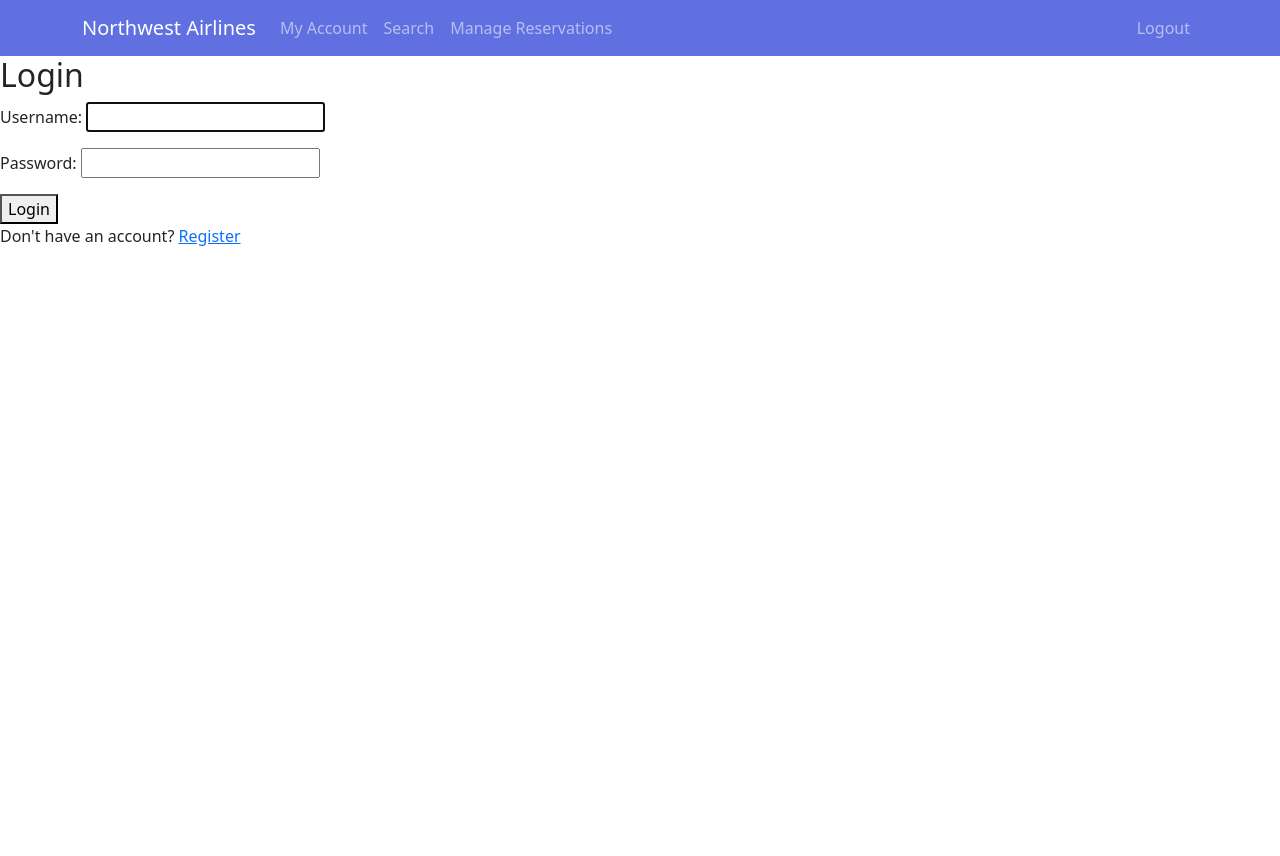
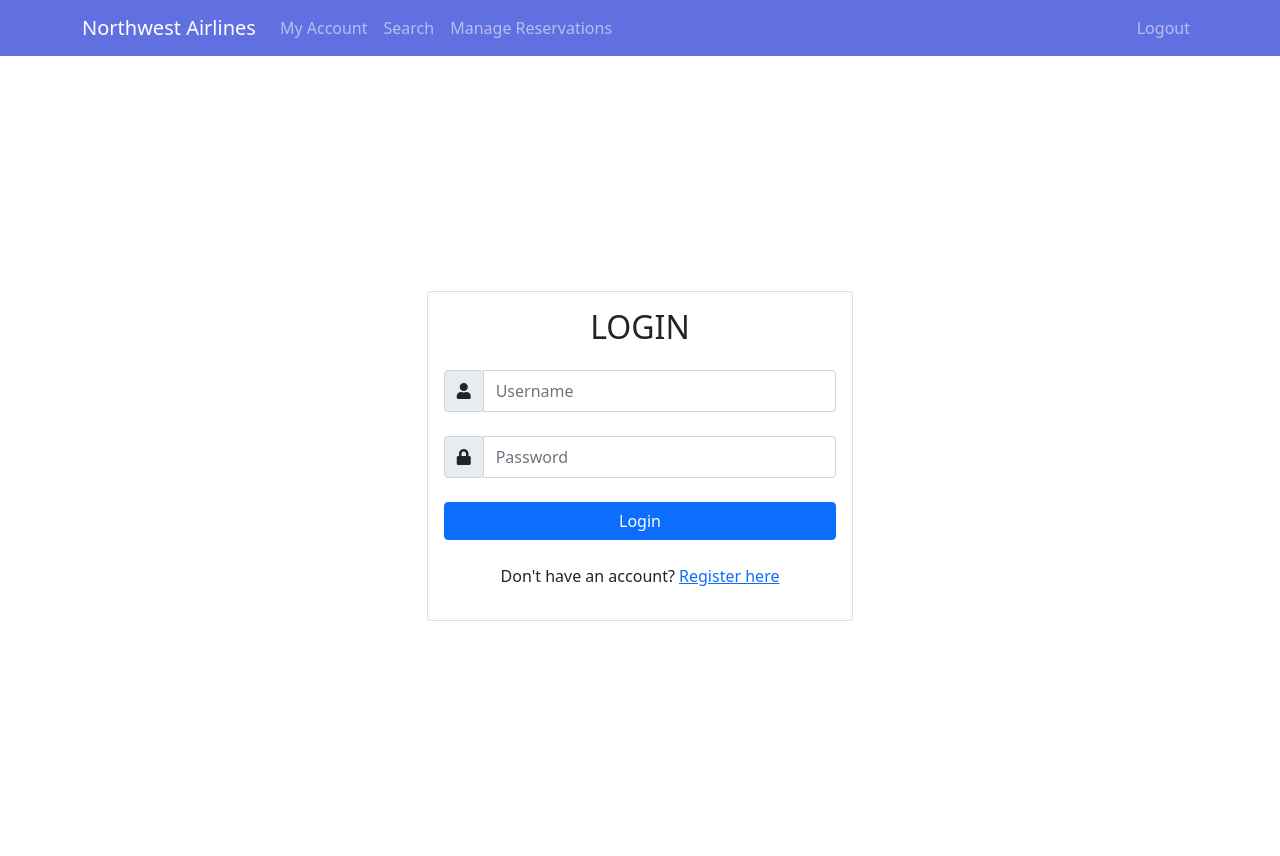
Before and after one commit to mei-sean/Northwest, a Django app: page /northwest/login/ in a window 1280 px wide. Before the commit the page ends 246 px from the top, so only its background shows below. Run offline with Django 4.2, Linux system fonts and the light colour scheme; some libraries are stand-ins or nearby versions.

Commit message:
Registration and Login page format
Formatted registration and login page, login page has issue with displaying errors so if incorrect input is entered error simply states: Incorrect user name or password

```diff
--- a/reservations/forms.py
+++ b/reservations/forms.py
@@ -1,6 +1,8 @@
 from django import forms
 from django.contrib.auth.forms import UserCreationForm
 from django.contrib.auth.models import User
+from django.contrib.auth.forms import AuthenticationForm
+
 
 class BootstrapUserCreationForm(UserCreationForm):
     username = forms.CharField(max_length=30, required=True, widget=forms.TextInput(attrs={'class': 'form-control'}))
@@ -11,3 +13,7 @@ class BootstrapUserCreationForm(UserCreationForm):
     class Meta:
         model = User
         fields = ('username', 'email', 'password1', 'password2')
+
+class BootstrapAuthenticationForm(AuthenticationForm):
+    username = forms.CharField(max_length=30, required=True, widget=forms.TextInput(attrs={'class': 'form-control'}))
+    password = forms.CharField(label="Password", widget=forms.PasswordInput(attrs={'class': 'form-control'}))
--- a/reservations/templates/base.html
+++ b/reservations/templates/base.html
@@ -9,6 +9,8 @@
       href="https://cdn.jsdelivr.net/npm/bootstrap@5.1.3/dist/css/bootstrap.min.css"
       rel="stylesheet"
     />
+    <!--Add Awesome Fonts-->
+    <link rel="stylesheet" href="https://use.fontawesome.com/releases/v5.0.8/css/all.css">
     <!-- Navbar color -->
     <style>
       .navbar-custom {
--- a/reservations/templates/reservations/login.html
+++ b/reservations/templates/reservations/login.html
@@ -1,8 +1,41 @@
-{% extends "base.html" %} {% block content %}
-<h2>Login</h2>
-<form method="post">
-  {% csrf_token %} {{ form.as_p }}
-  <button type="submit">Login</button>
-</form>
-<p>Don't have an account? <a href="{% url 'register' %}">Register</a></p>
+{% extends "base.html" %}
+
+{% block content %}
+<div class="d-flex align-items-center justify-content-center vh-100">
+  <div class="col-md-4">
+    <div class="card">
+      <div class="card-body">
+        <h2 class="text-center mb-4">LOGIN</h2>
+        <form method="post">
+          {% csrf_token %}
+          <div class="input-group mb-4">
+            <div class="input-group-prepend">
+              <span class="input-group-text"><i class="fa fa-user" style="line-height: 28px;"></i></span>
+            </div>
+            <input type="text" class="form-control" id="{{ form.username.id_for_label }}"
+              name="{{ form.username.name }}" required placeholder="Username" required>
+          </div>
+          <div class="input-group mb-4">
+              <div class="input-group-prepend">
+                <span class="input-group-text"><i class="fas fa-lock" style="line-height: 28px;"></i></span>
+              </div>
+              <input type="password" class="form-control" id="{{ form.password.id_for_label }}"
+              name="{{ form.password.name }}" required placeholder="Password" required>
+            </div>
+          <button type="submit" class="btn btn-primary d-flex justify-content-center w-100">Login</button>
+          <p class="text-center mt-4">Don't have an account? <a href="{% url 'register' %}">Register here</a></p>
+        </form>
+      </div>
+    </div>
+    {% if form.errors %}
+    <div class="card mt-4">
+      <div class="card-body">
+        <div class="alert alert-danger" role="alert">
+          <strong>Incorrect username or password</strong>
+        </div>
+      </div>
+    </div>
+    {% endif %}
+  </div>
+</div>
 {% endblock %}
--- a/reservations/views.py
+++ b/reservations/views.py
@@ -1,7 +1,7 @@
 from django.shortcuts import render
 from django.http import HttpResponse
 from django.contrib.auth.forms import UserCreationForm
-from django.contrib.auth.forms import AuthenticationForm
+from .forms import BootstrapAuthenticationForm
 from django.contrib.auth import login, logout, authenticate
 from django.shortcuts import render, redirect
 from django.contrib.auth.decorators import login_required
@@ -23,7 +23,7 @@ def register(request):
 
 def login_view(request):
     if request.method == 'POST':
-        form = AuthenticationForm(data=request.POST)
+        form = BootstrapAuthenticationForm(data=request.POST)
         if form.is_valid():
             username = form.cleaned_data.get('username')
             password = form.cleaned_data.get('password')
@@ -34,7 +34,7 @@ def login_view(request):
             else:
                 form.add_error(None, 'Invalid username or password.')
     else:
-        form = AuthenticationForm()
+        form = BootstrapAuthenticationForm()
     return render(request, 'reservations/login.html', {'form': form})
 
 @login_required
```
Also changed, not shown: reservations/templates/reservations/register.html (+15 -4 lines), db.sqlite3.
